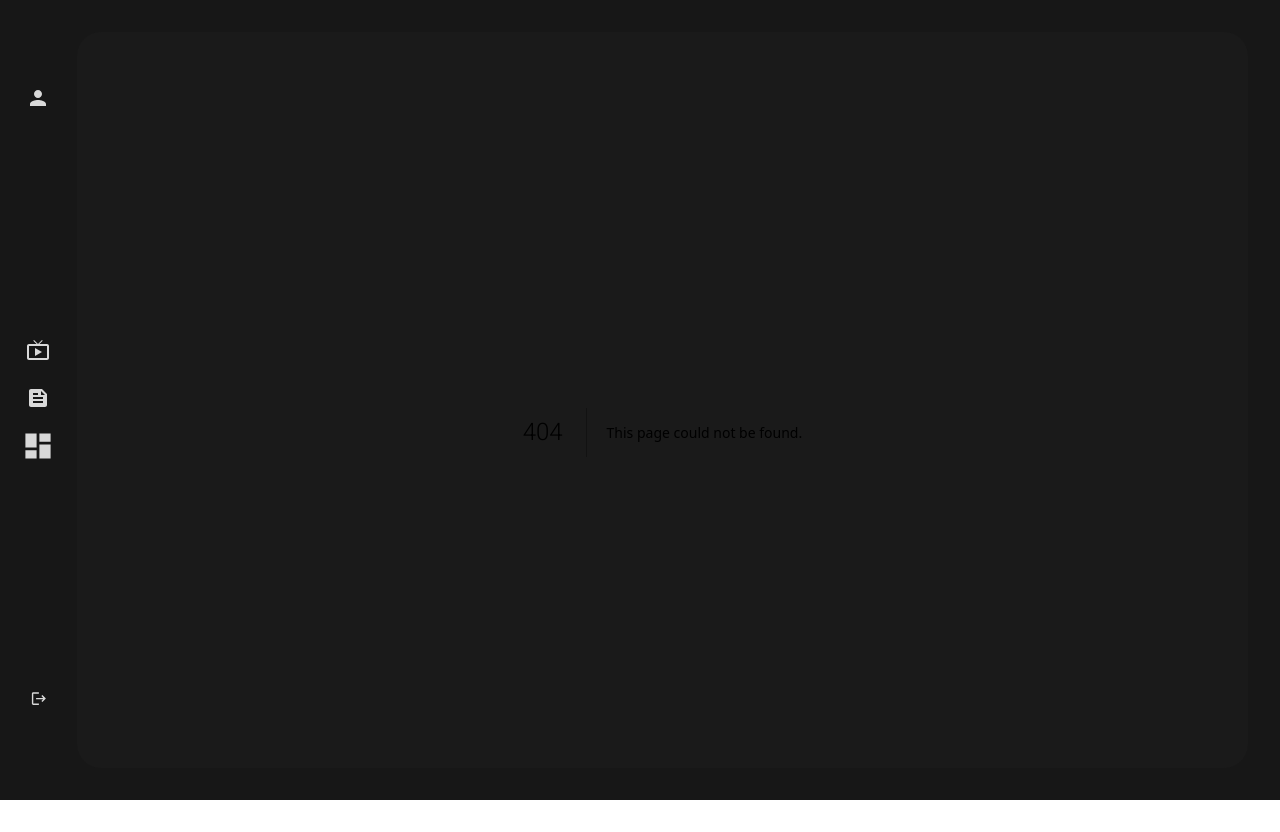
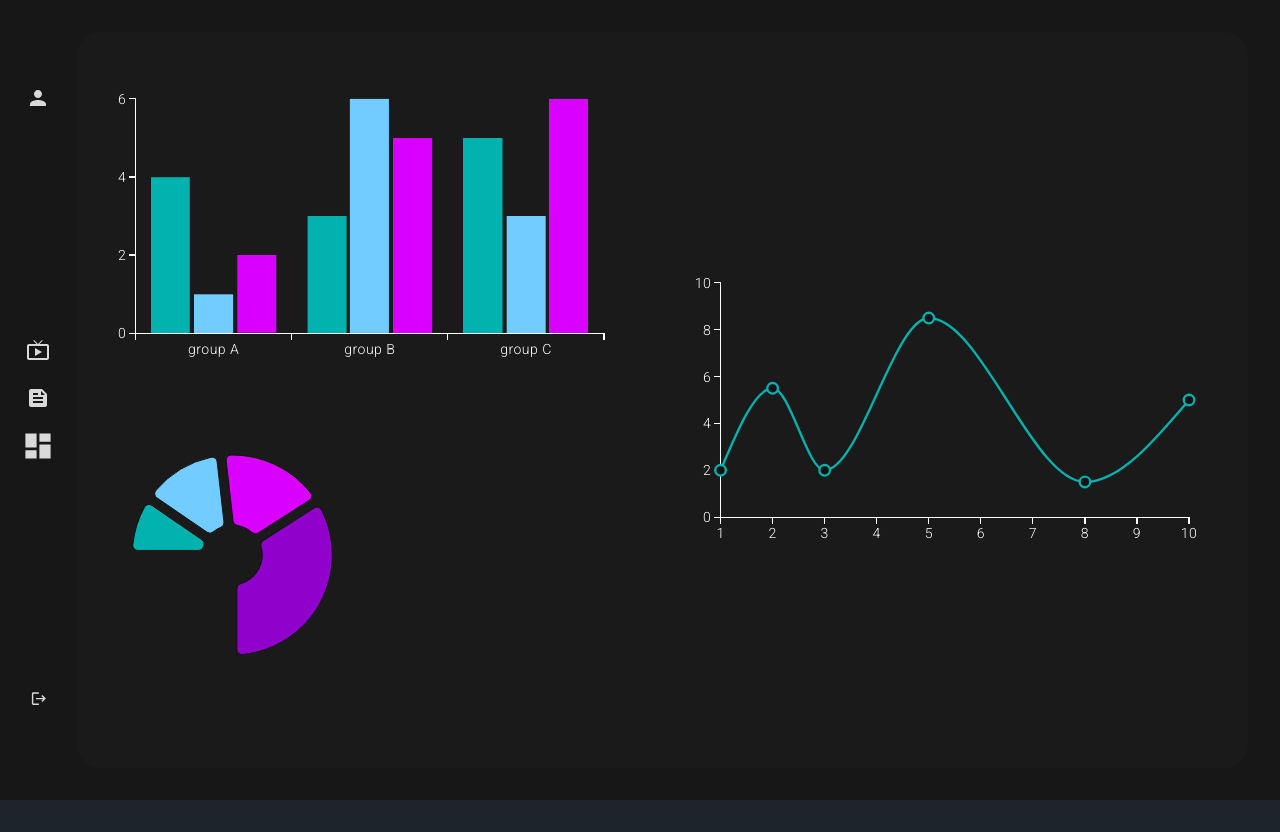
Before and after one commit to RenderV/upx4, a Next.js app in the folder frontend/: page /dashboard in a window 1280 px wide. Before the commit this address had no page. After the commit the page ends 800 px from the top, so only its background shows below. Built offline with nearby package versions, Linux system fonts and the light colour scheme.

Commit message:
test with example charts

```diff
--- a/frontend/package.json
+++ b/frontend/package.json
@@ -13,6 +13,7 @@
     "@emotion/styled": "^11.11.0",
     "@mui/icons-material": "^5.14.7",
     "@mui/material": "^5.14.7",
+    "@mui/x-charts": "^6.0.0-alpha.9",
     "@mui/x-data-grid": "^6.12.0",
     "eslint": "8.48.0",
     "eslint-config-next": "13.4.19",
--- a/frontend/src/app/cameras/page.js
+++ b/frontend/src/app/cameras/page.js
@@ -2,7 +2,7 @@ import styles from './page.module.css'
 export default function Home(){
     return (
         <>
-        <div className={styles.flexcontainer}>
+        <div>
         </div>
         </>
     )
--- /dev/null
+++ b/frontend/src/app/dashboard/page.js
@@ -0,0 +1,61 @@
+'use client'
+import { BarChart, LineChart, PieChart } from "@mui/x-charts"
+import styles from "./page.module.css"
+import { ThemeProvider, createTheme } from '@mui/material/styles';
+import { Typography } from "@mui/material";
+
+export default function Home(){
+    const darkTheme = createTheme({
+        palette: {
+        mode: 'dark',
+        },
+    });
+    const data = [
+        { id: 0, value: 10},
+        { id: 1, value: 15},
+        { id: 2, value: 20},
+        { id: 3, value: 40},
+      ]
+
+    return (
+        <div className={styles.mahdiv}>
+            <ThemeProvider theme={darkTheme}>
+                <div>
+                    <BarChart
+                        xAxis={[{ scaleType: 'band', data: ['group A', 'group B', 'group C'] }]}
+                        series={[{ data: [4, 3, 5] }, { data: [1, 6, 3] }, { data: [2, 5, 6] }]}
+                        width={500}
+                        height={300}
+                    />
+                    <PieChart
+                        series={[
+                            {
+                            data: data,
+                            innerRadius: 30,
+                            outerRadius: 100,
+                            paddingAngle: 5,
+                            cornerRadius: 5,
+                            startAngle: -90,
+                            endAngle: 180,
+                            cx: 150,
+                            cy: 150,
+                            }
+                        ]}
+                    />
+                </div>
+                <div>
+                    <LineChart
+                        xAxis={[{ data: [1, 2, 3, 5, 8, 10] }]}
+                        series={[
+                            {
+                            data: [2, 5.5, 2, 8.5, 1.5, 5],
+                            },
+                        ]}
+                        width={500}
+                        height={300}
+                    />
+                </div>
+            </ThemeProvider>
+        </div>
+    )
+}
--- /dev/null
+++ b/frontend/src/app/dashboard/page.module.css
@@ -0,0 +1,16 @@
+.mahdiv{
+    width: 100%;
+    height: 100%;
+    display: flex;
+    flex-direction: row;
+    justify-content: center;
+    align-items: center;
+}
+.mahdiv div{
+    width: 100%;
+    height: 100%;
+    display: flex;
+    flex-direction: column;
+    justify-content: center;
+    align-items: center;
+}
--- a/frontend/src/app/global_style.css
+++ b/frontend/src/app/global_style.css
@@ -123,8 +123,7 @@
 
   .mydatagrid{
     margin: 0;
-    padding: 0;
-    border-radius: 25px;
+    padding: 15px;
   }
 
   h1 {
--- a/frontend/src/app/layout.js
+++ b/frontend/src/app/layout.js
@@ -27,12 +27,14 @@ export default function Layout({ children }) {
         <link href="https://fonts.googleapis.com/css2?family=Roboto:wght@300&display=swap" rel="stylesheet"/>
       </Head>
       <body>
+        <main>
         <div className="main-container">
           <Menu menuItems={menuItems} />
           <div className="content">
             {children}
           </div>
         </div>
+        </main>
       </body>
     </html>
   );
--- a/frontend/src/app/page.js
+++ b/frontend/src/app/page.js
@@ -3,7 +3,7 @@ import Image from 'next/image'
 export default function Home() {
   return (
     <main>
-      <h1>Feed</h1>
+      <h1></h1>
     </main>
   )
 }
```
Also changed, not shown: frontend/src/app/cameras/page.module.css (deleted, +0 -12 lines), frontend/src/app/relatorios/components/dg.js (+6 -1 lines), 1 other file (tests, documents, lock files or other folders).
